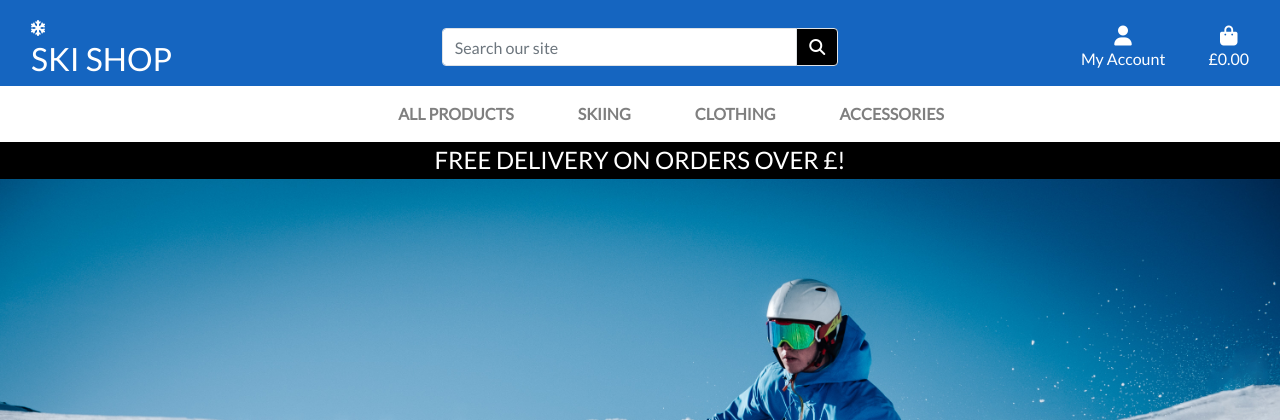
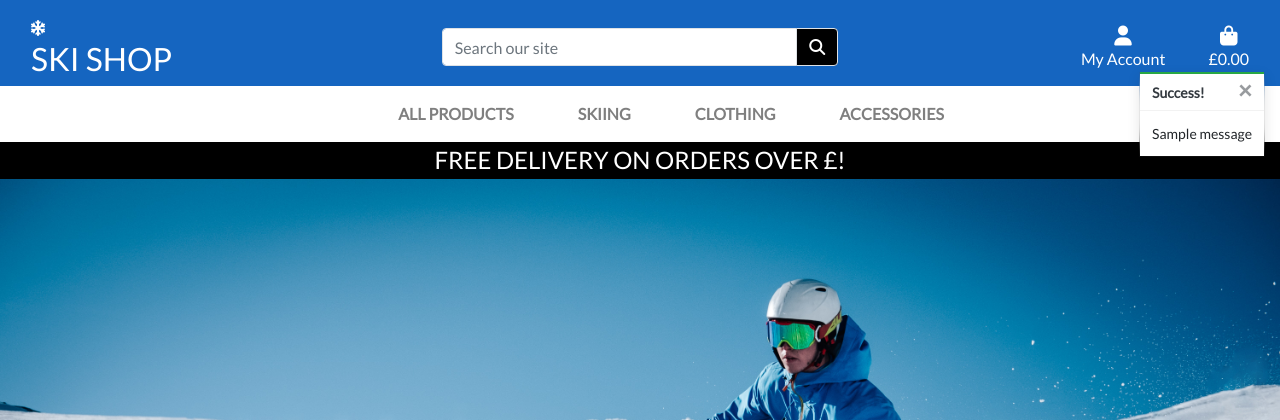
Before and after one commit to Code-Institute-Submissions/baileyl91-MS4_Ski_eCommerce_AprResub, a Django app: page / in a window 1280 px wide. Shown: the top 420 px of the page. Run offline with Django 3.2, Linux system fonts and the light colour scheme; tables that the repository leaves empty hold one stand-in row (values such as "Sample post"); one stand-in notice (Sample message) is shown; parts of the project's set-up code (start-up, migrations or seed data) failed here and were passed over; some libraries are stand-ins or nearby versions.

Commit message:
added toasts

```diff
--- a/basket/views.py
+++ b/basket/views.py
@@ -1,4 +1,7 @@
 from django.shortcuts import render, redirect, reverse, HttpResponse
+from django.contrib import messages
+
+from products.models import Product
 
 # Create your views here.
 
@@ -10,6 +13,7 @@ def view_basket(request):
 
 def add_to_basket(request, item_id):
 
+    product = Product.objects.get(pk=item_id)
     quantity = int(request.POST.get('quantity'))
     redirect_url = request.POST.get('redirect_url')
     size = None
@@ -30,6 +34,7 @@ def add_to_basket(request, item_id):
             basket[item_id] += quantity
         else:
             basket[item_id] = quantity
+            messages.success(request, f'Added {product.name} to your basket')
 
     request.session['basket'] = basket
     return redirect(redirect_url)
--- a/ski_ecommerce/settings.py
+++ b/ski_ecommerce/settings.py
@@ -78,6 +78,8 @@ TEMPLATES = [
         },
     },
 ]
+
+MESSAGE_STORAGE = 'django.contrib.messages.storage.session.SessionStorage'
 
 AUTHENTICATION_BACKENDS = [
     # Needed to login by username in Django admin, regardless of `allauth`
--- a/static/css/base.css
+++ b/static/css/base.css
@@ -208,6 +208,23 @@ a.category-badge > span.badge:hover {
     padding-top: 10px;
 }
 
+/* ------------------------------- bootstrap toasts */
+
+.message-container {
+    position: fixed;
+    top: 72px;
+    right: 15px;
+    z-index: 99999999999;
+}
+
+.custom-toast {
+    overflow: visible;
+}
+
+.toast-capper {
+    height: 2px;
+}
+
 /* -------------------------------- Media Queries */
 
 /* Slightly larger container on xl screens */
--- a/templates/base.html
+++ b/templates/base.html
@@ -117,8 +117,22 @@
       </header>
 
       {% if messages %}
-        <div class="message-container"></div>
-      {% endif %}
+        <div class="message-container">
+            {% for message in messages %}
+                {% with message.level as level %}
+                    {% if level == 40 %}
+                        {% include 'includes/toasts/toast_error.html' %}
+                    {% elif level == 30 %}
+                        {% include 'includes/toasts/toast_warning.html' %}
+                    {% elif level == 25 %}
+                        {% include 'includes/toasts/toast_success.html' %}
+                    {% else %}
+                        {% include 'includes/toasts/toast_info.html' %}
+                    {% endif %}
+                {% endwith %}
+            {% endfor %}
+        </div>
+    {% endif %}
 
       {% block page_header %}
       {% endblock %}
@@ -147,6 +161,9 @@
       </footer>
 
       {% block postloadjs %}
+      <script type="text/javascript">
+        $('.toast').toast('show');
+      </script>
       {% endblock %}
 
   </body>
--- /dev/null
+++ b/templates/includes/toasts/toast_success.html
@@ -0,0 +1,13 @@
+<div class="toast custom-toast rounded-0 border-top-0" data-autohide="false">
+    <div class="arrow-up arrow-success"></div>
+    <div class="w-100 toast-capper bg-success"></div>
+    <div class="toast-header bg-white text-dark">
+        <strong class="mr-auto">Success!</strong>
+        <button type="button" class="ml-2 mb-1 close text-dark" data-dismiss="toast" aria-label="Close">
+            <span aria-hidden="true">&times;</span>
+        </button>
+    </div>
+    <div class="toast-body bg-white">
+        {{ message }}
+    </div>
+</div>
```
Also changed, not shown: templates/includes/toasts/toast_error.html (added, +13 -0 lines), templates/includes/toasts/toast_info.html (added, +13 -0 lines), templates/includes/toasts/toast_warning.html (added, +13 -0 lines).
